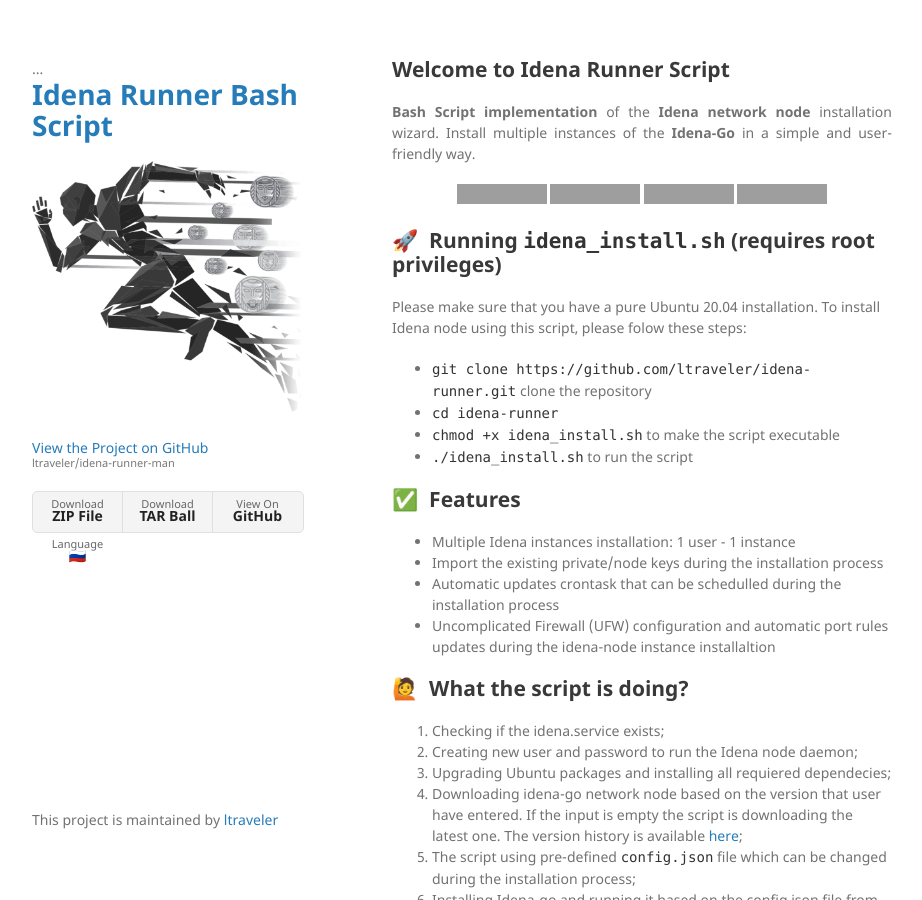
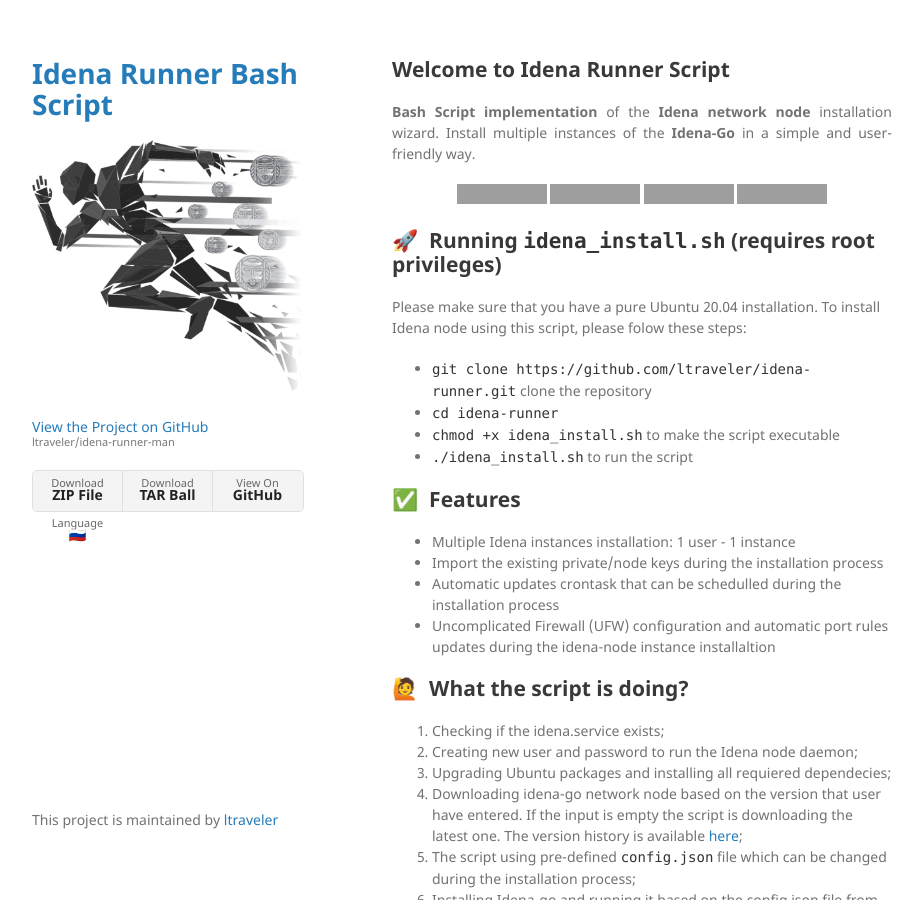
Before and after one commit to ltraveler/idena-runner-man, a Jekyll site: the page built from en/index.md, in a window 1280 px wide and 900 px high. Shown: the whole window, without its empty margins (178-1100 px from the left). Built offline with Jekyll 4.4.1, drawn with Linux system fonts in a browser that asks for light colours; the repository's description, which GitHub fills in, is left out; grey boxes are pictures that could not be loaded.

Commit message:
Update default-en.html

```diff
--- a/_layouts/default-en.html
+++ b/_layouts/default-en.html
@@ -15,30 +15,6 @@
   <body>
     <div class="wrapper">
       <header>
-<!-- Multi Language Support Start -->
-        <nav class="header__nav" aria-label="main">
-    <div class="header__links">
-        ...
-    </div>
-    {% if page.layout == 'default-en' %}
-    {% assign posts=site.posts | where:"lang-ref", page.lang-ref | sort: 'lang' %}
-    {% endif %}
-    {% if  page.layout != 'default-en' %}
-    {% assign posts=site.pages | where:"lang-ref", page.lang-ref | sort: 'lang' %}
-    {% endif %}
-    {% if posts.size > 1 %}
-
-    <div class="header__langs">
-      {% for post in posts %}
-      {% if post.lang != page.lang %}
-      <a href="{{ site.base-url }}{{ post.url }}" class="header__lang header__lang-{{ post.lang }} title=" View in
-        {{post.lang}}" data-lang={{ post.lang }}></a>
-      {% endif %}
-      {% endfor %}
-    </div>
-    {% endif %}
-  </nav>
-<!-- Multi Language Support End -->
         <h1><a href="{{ "/" | absolute_url }}">{{ site.title | default: site.github.repository_name }}</a></h1>
 
         {% if site.logo %}
```
